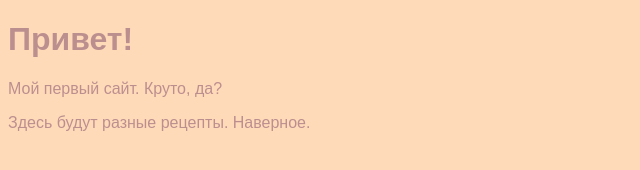
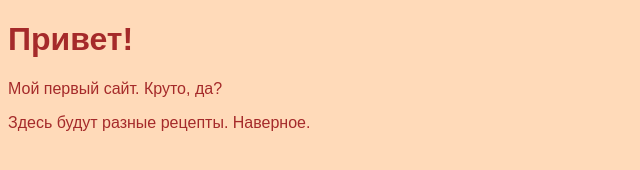
Before and after one commit to bvzgjkmpjdfntkz79-sketch/whity, a plain HTML site: page index.html in a window 1280 px wide. Shown: the whole page, without its empty margins (0-640 px from the left). Drawn offline with Linux system fonts and the light colour scheme.

Commit message:
Add files via upload

```diff
--- a/index.html
+++ b/index.html
@@ -5,7 +5,7 @@
   <style>
   body {
     font-family: arial;
-    color: #BC8F8F;
+    color: #A52A2A;
     background-color: #FFDAB9
   }
 </style>
```
